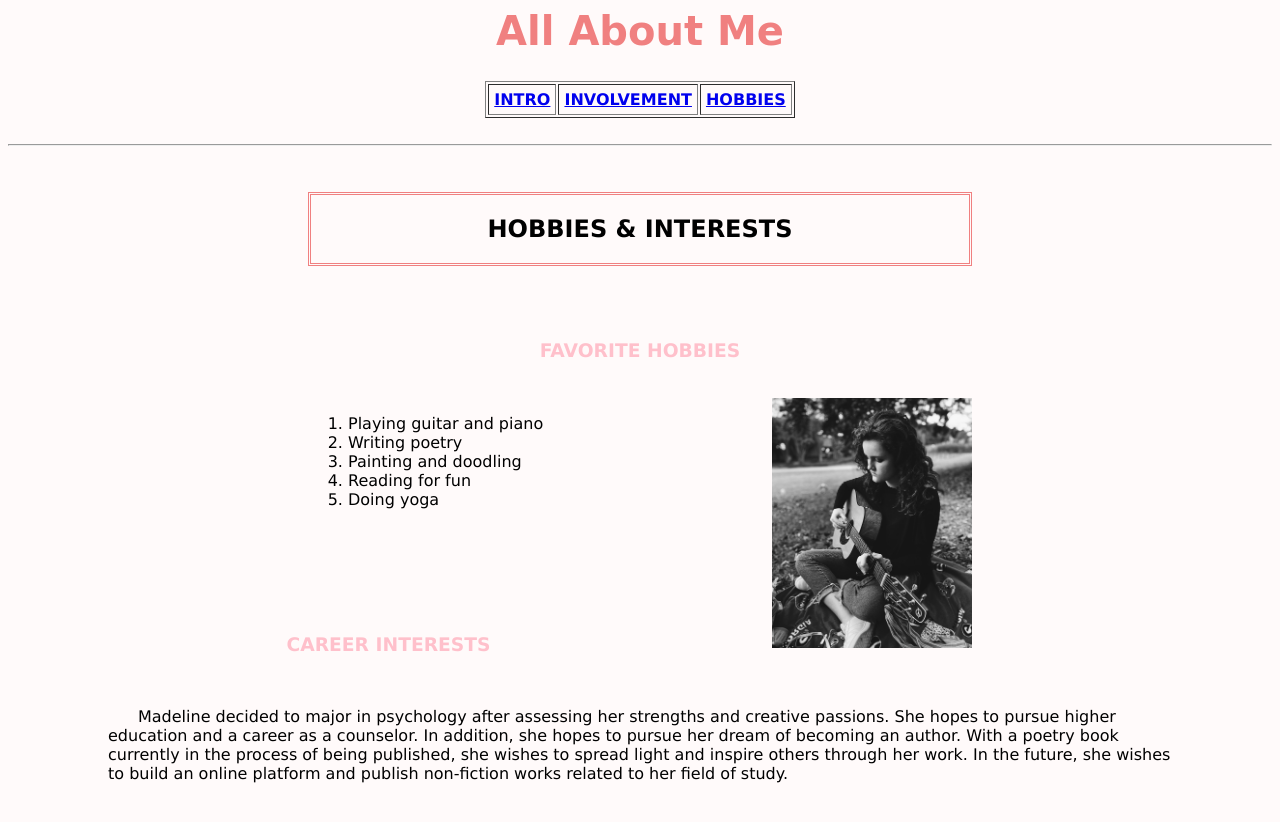
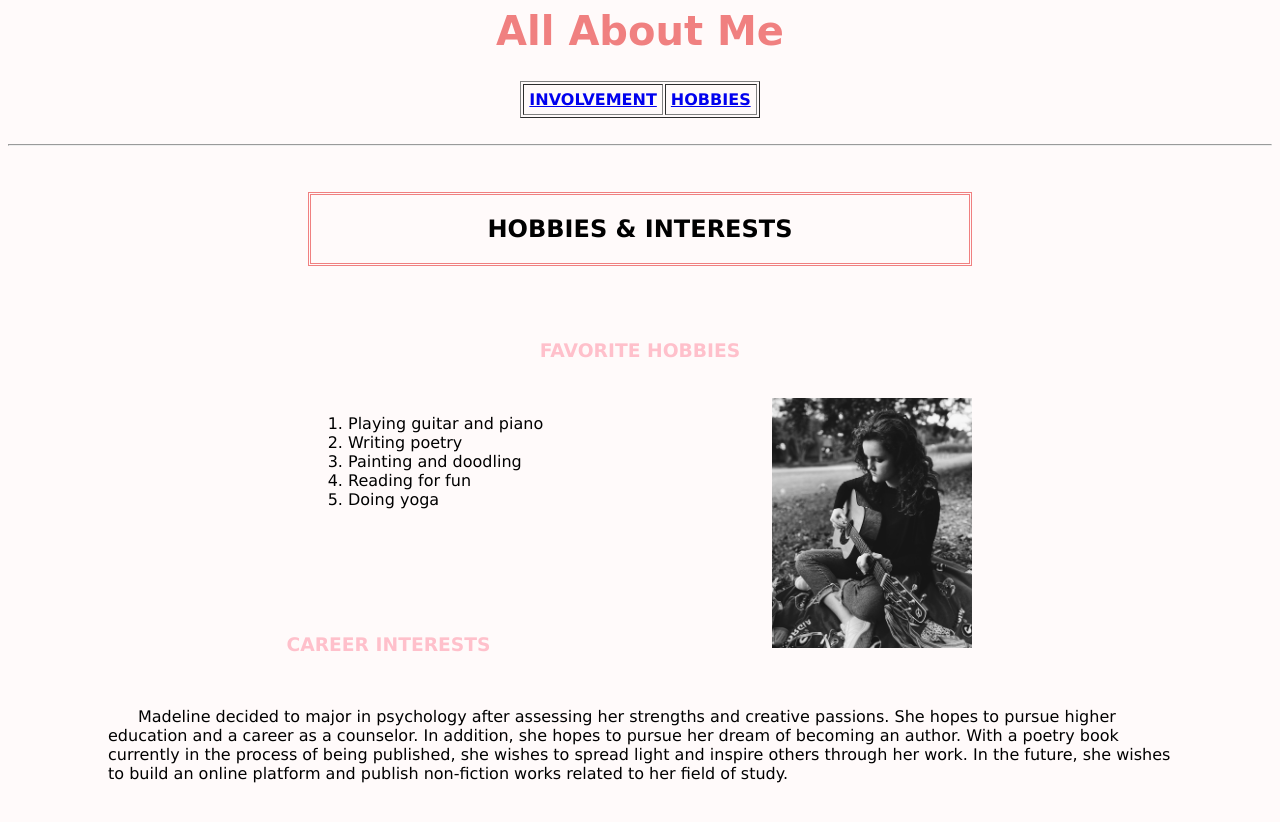
Before and after one commit to madelinefranke/madelinefranke.github.io, a plain HTML site: page hobbies.html in a window 1280 px wide. Drawn offline with Linux system fonts and the light colour scheme.

Commit message:
Update hobbies.html

```diff
--- a/hobbies.html
+++ b/hobbies.html
@@ -12,7 +12,7 @@
 
 	<table border=1 cellpadding=5px style=margin-left:auto;margin-right:auto>
 	<tr>
-	<th style=font-family:geneva><a href=“index.html”>INTRO</a></th><th style=font-family:geneva><a 	href=“involvement.html”>INVOLVEMENT</a></th>
+	<th style=font-family:geneva><a href=“involvement.html”>INVOLVEMENT</a></th>
 	<th style=font-family:geneva><a href=“hobbies.html”>HOBBIES</a></th>
 	</tr>
 	</table>
```
